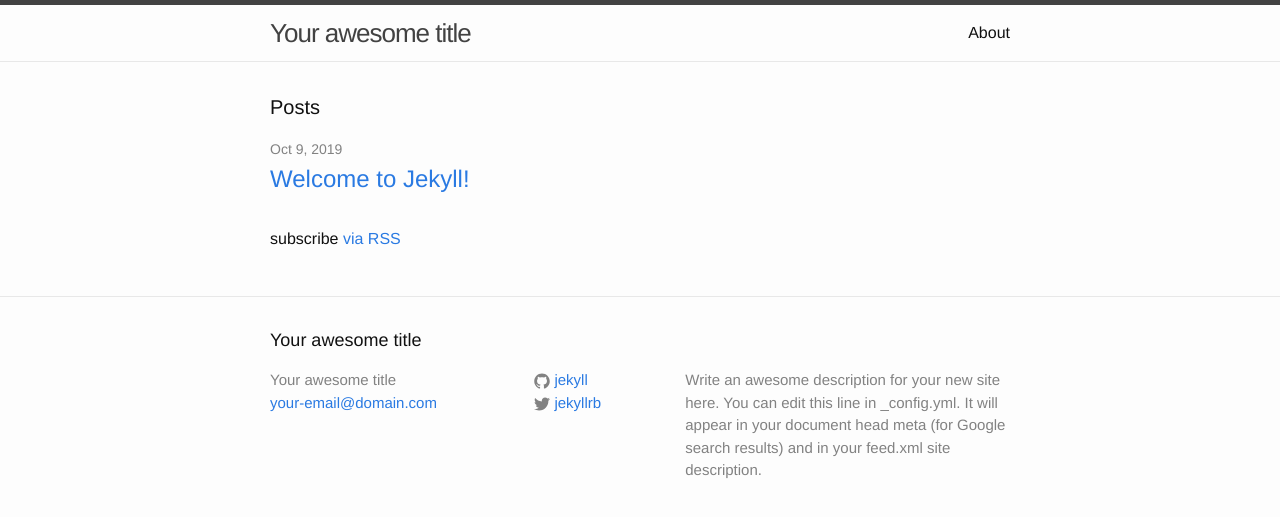
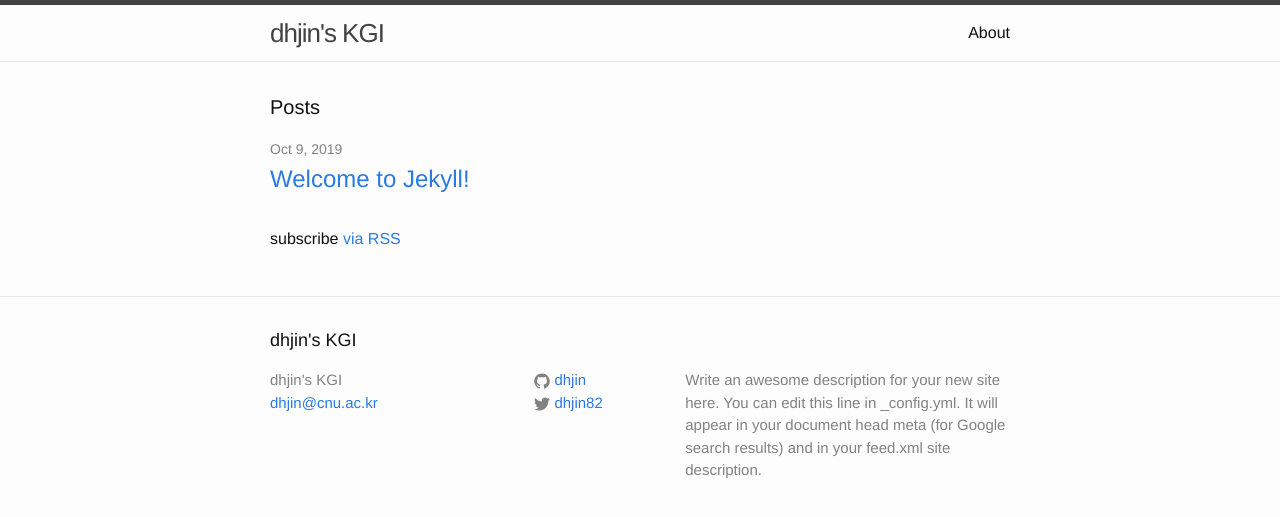
Before and after one commit to dhjin/KGI, a Jekyll site: the page built from index.html, in a window 1280 px wide. Shown: the top 517 px of the page. Built offline with Jekyll 4.4.1, drawn with Linux system fonts in a browser that asks for light colours.

Commit message:
changes basic settings

```diff
--- a/_config.yml
+++ b/_config.yml
@@ -6,16 +6,16 @@
 # 'jekyll serve'. If you change this file, please restart the server process.
 
 # Site settings
-title: Your awesome title
-email: your-email@domain.com
+title: dhjin's KGI
+email: dhjin@cnu.ac.kr
 description: > # this means to ignore newlines until "baseurl:"
   Write an awesome description for your new site here. You can edit this
   line in _config.yml. It will appear in your document head meta (for
   Google search results) and in your feed.xml site description.
 baseurl: "/KGI" # the subpath of your site, e.g. /blog
-url: "http://yourdomain.com" # the base hostname & protocol for your site
-twitter_username: jekyllrb
-github_username:  jekyll
+url: "http://coling.cnu.ac.kr" # the base hostname & protocol for your site
+twitter_username: dhjin82
+github_username:  dhjin
 
 # Build settings
 markdown: kramdown
```
Also changed, not shown: 2 other files.
